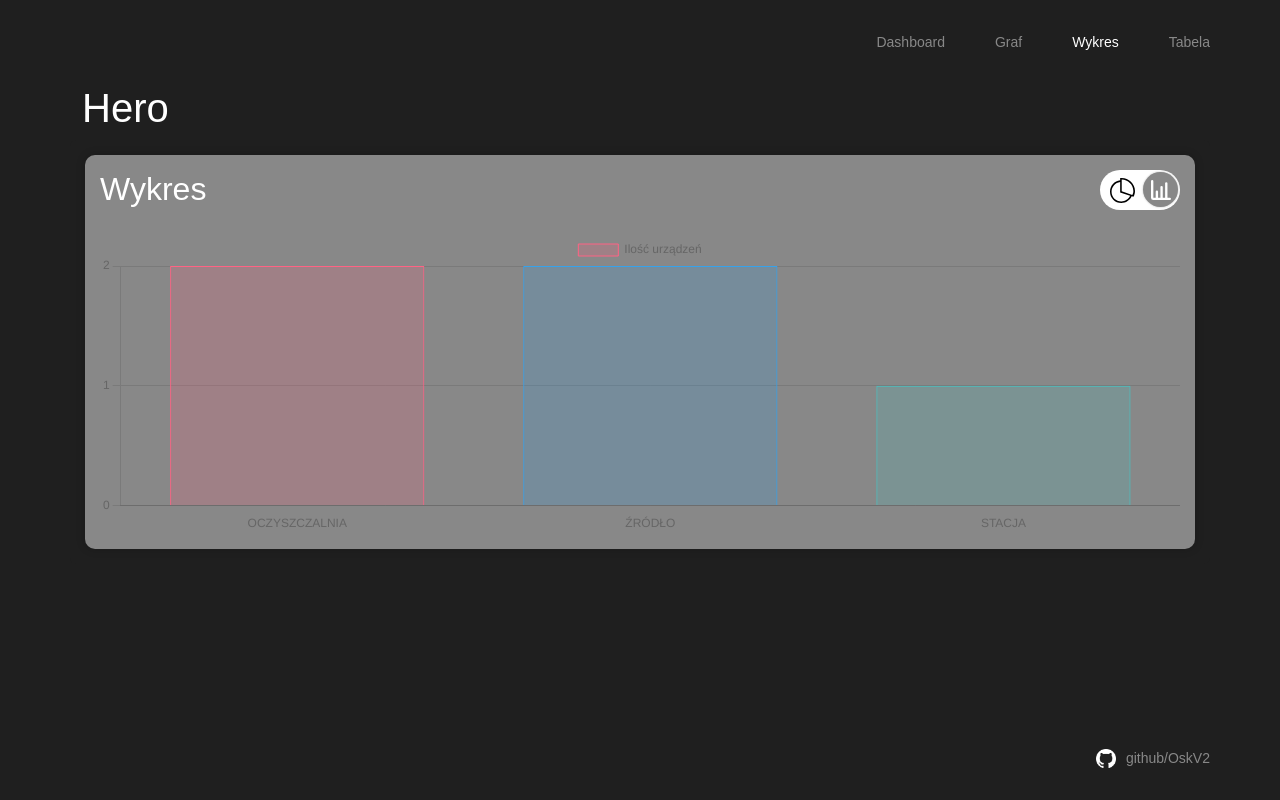
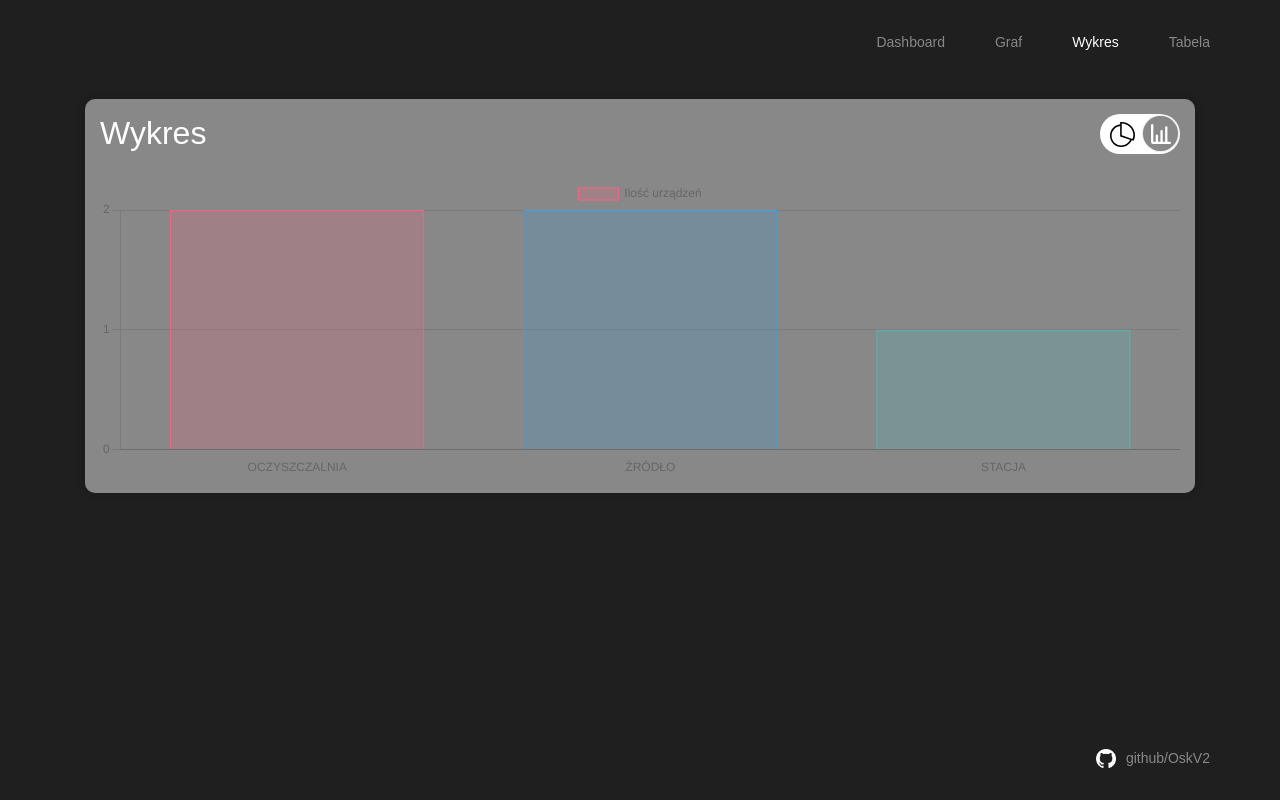
Before and after one commit to OskV2/siec-wodociagow, a React (Create React App) app: page /chart in a window 1280 px wide. Built offline with nearby package versions, Linux system fonts and the light colour scheme.

Commit message:
feat: removed unused component

```diff
--- a/src/components/Hero/Hero.js
+++ /dev/null
@@ -1,17 +0,0 @@
-import React from 'react'
-
-const Hero = () => {
-  return (
-    <div className="hero">
-        <div className="container">
-            <div className="row">
-                <div className="col-12">
-                    <h1>Hero</h1>
-                </div>
-            </div>
-        </div>
-    </div>
-  )
-}
-
-export default Hero
--- a/src/pages/ChartPage.js
+++ b/src/pages/ChartPage.js
@@ -1,14 +1,11 @@
 import React from 'react'
 
-import Hero from "../components/Hero/Hero";
 import Card from "../components/Card/Card";
 import WaterworksChart from "../components/WaterworksChart/WaterworksChart";
 
 const ChartPage = () => {
 
   return (
-    <>
-      <Hero />
     <div className="container">
       <div className="row">
         <Card className="col-12">
@@ -16,7 +13,6 @@ const ChartPage = () => {
         </Card>
       </div>
     </div>
-    </>
   )
 }
 
--- a/src/pages/GraphPage.js
+++ b/src/pages/GraphPage.js
@@ -1,13 +1,10 @@
 import React from "react";
 
-import Hero from "../components/Hero/Hero";
 import WaterworksGraph from "../components/WaterworksGraph/WaterworksGraph";
 import Card from "../components/Card/Card";
 
 const GraphPage = () => {
   return (
-    <>
-      <Hero />
     <div className="container">
       <div className="row">
         <Card className="col-12">
@@ -15,7 +12,6 @@ const GraphPage = () => {
         </Card>
       </div>
     </div>
-    </>
   );
 };
 
--- a/src/pages/HomePage.js
+++ b/src/pages/HomePage.js
@@ -1,14 +1,10 @@
 import React from "react";
 
-import Hero from "../components/Hero/Hero";
 import Dashboard from "../components/Dashboard/Dashboard";
 
 const HomePage = () => {
   return (
-    <>
-      <Hero />
       <Dashboard />
-    </>
   );
 };
 
--- a/src/pages/TablePage.js
+++ b/src/pages/TablePage.js
@@ -1,13 +1,10 @@
 import React from 'react'
 
-import Hero from "../components/Hero/Hero";
 import Card from '../components/Card/Card';
 import WaterworksTable from '../components/WaterworksTable/WaterworksTable';
 
 const TablePage = () => {
   return (
-    <>
-      <Hero />
     <div className="container">
       <div className="row">
         <Card className="col-12">
@@ -15,7 +12,6 @@ const TablePage = () => {
         </Card>
       </div>
     </div>
-    </>
   )
 }
 
```
Also changed, not shown: src/components/Hero/Hero.scss (deleted). Lines whose indentation alone changed are shown as unchanged.
